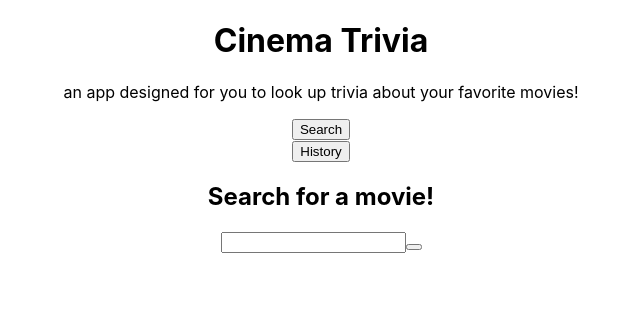
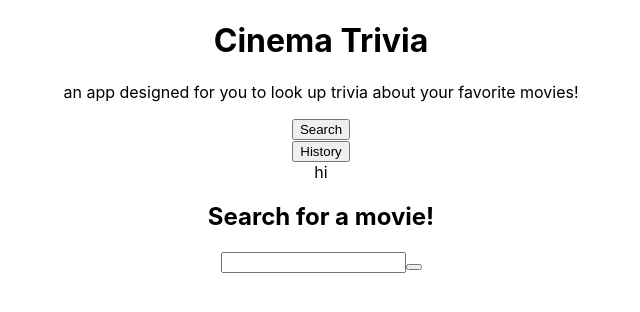
Before and after one commit to paaaarv/cinematrivia, a React (Create React App) app: page /history in a window 1280 px wide. Shown: the top 312 px of the page, without its empty margins (319-959 px from the left). Built offline with nearby package versions, Linux system fonts and the light colour scheme; no server answers.

Commit message:
added containers for each movie

```diff
--- a/src/components/History.js
+++ b/src/components/History.js
@@ -1,10 +1,9 @@
 import React from 'react'
-import Movie from './Movie.js'
+import MoviesContainer from './MoviesContainer.js'
 export default class History extends React.Component{
 
     constructor(props){
         super(props)
-
         this.state = {
             movies:[]
         }
@@ -17,7 +16,6 @@ export default class History extends React.Component{
                 this.setState({
                     movies: [...this.state.movies,x]
                 })
-                debugger
             })
 
         })
@@ -26,6 +24,7 @@ export default class History extends React.Component{
     render(){
         return(
             <div className="historyContainer">
+                <MoviesContainer movies={this.state.movies}/>
             </div>
         )
     }
--- a/src/components/Movie.js
+++ b/src/components/Movie.js
@@ -8,7 +8,7 @@ export default class Movie extends React.Component{
 
     render(){
         return(
-            <div>
+            <div className="movie">
                 <h2> {this.props.title} </h2>
                 <p> {this.props.year_released}</p>
             </div>
--- /dev/null
+++ b/src/components/MoviesContainer.js
@@ -0,0 +1,19 @@
+import React from 'react';
+
+
+export default class MoviesContainer extends React.Component{
+
+    constructor(props){
+        super(props)
+    }
+
+    componentDidMount(){
+        debugger
+    }
+
+    render(){
+        return(
+            <div className="moviesContainer">hi</div>
+        )
+    }
+}
```
